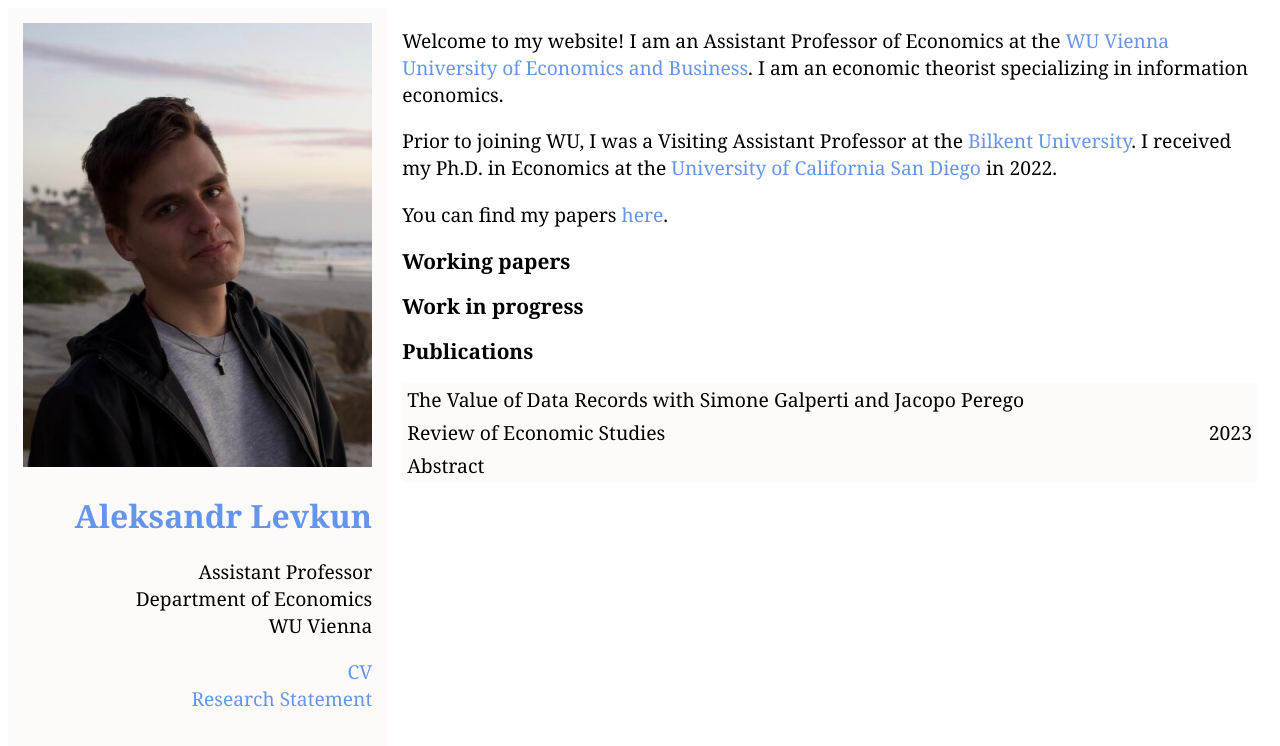
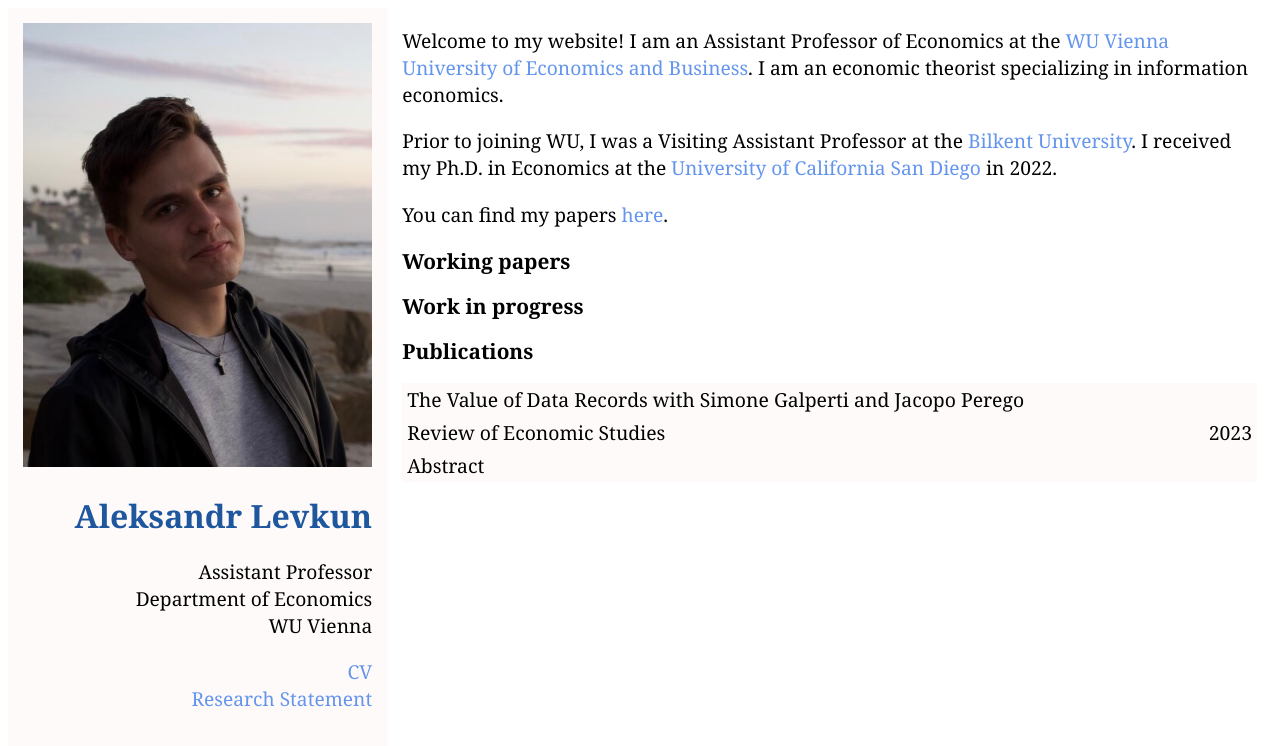
Before and after one commit to alevkun/alevkun.github.io, a Jekyll site: the page built from index.html, in a window 1280 px wide. Shown: the top 746 px of the page. Built offline with Jekyll 4.4.1, drawn with Linux system fonts in a browser that asks for light colours.

Commit message:
Update index.html

```diff
--- a/index.html
+++ b/index.html
@@ -4,7 +4,7 @@ title: Aleksandr Levkun
 ---
   <div class="left">
     <img src="https://alevkun.github.io/assets/picture.jpg" style="max-width:100%;height:auto;">
-    <h1 style="color: CornflowerBlue;">Aleksandr Levkun</h1>
+    <h1 style="color: #1F579F;">Aleksandr Levkun</h1>
     <p> Assistant Professor <br>
     Department of Economics <br>
     WU Vienna </p>
```
